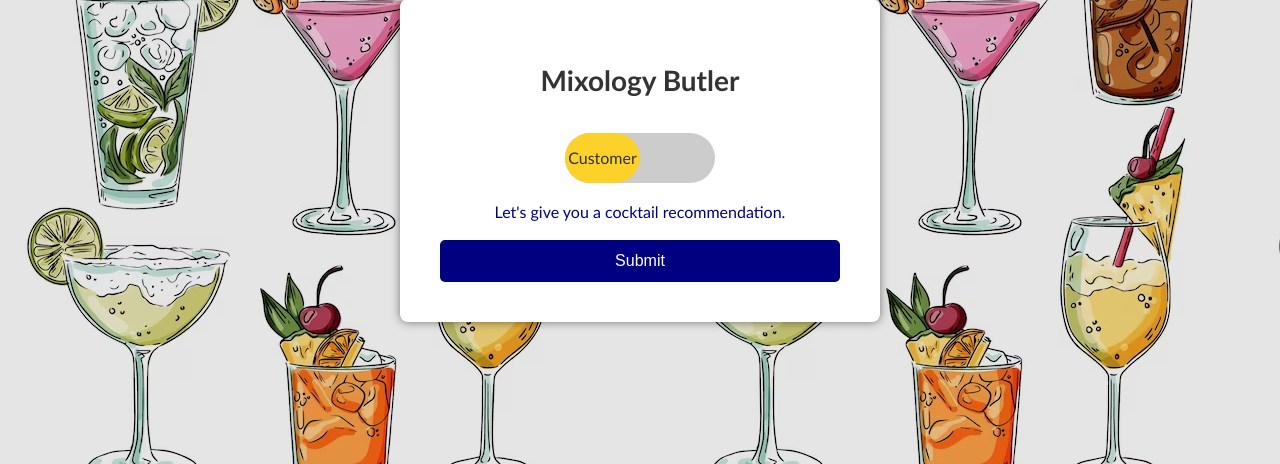
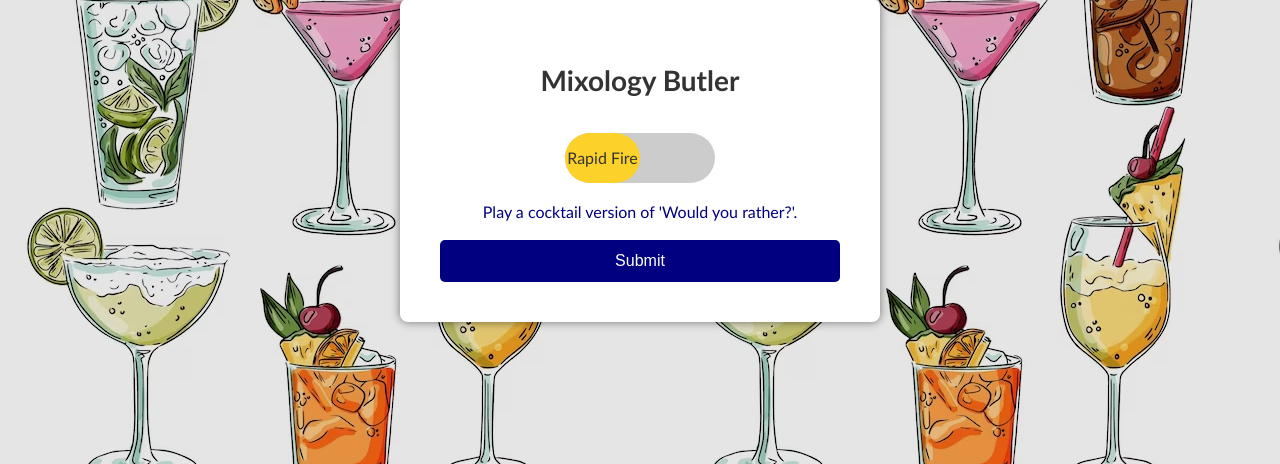
Before and after one commit to bugarin10/MIDS_MIX, a Flask app: page / in a window 1280 px wide. Shown: the part 101-565 px from the top of the page. Run offline with Flask 3, Linux system fonts and the light colour scheme.

Commit message:
Made changes to toggle and subheadings

```diff
--- a/static/css/toggle.css
+++ b/static/css/toggle.css
@@ -31,7 +31,7 @@
 }
 
 .toggle-label::before {
-    content: 'Customer';
+    content: 'Rapid Fire';
     position: absolute;
     top: 50%;
     left: 0;
@@ -48,7 +48,7 @@
 .toggle-input:checked + .toggle-label::before {
     transform: translateY(-50%) translateX(100%);
     background-color: navy; /* Blue for bar owners */
-    content: 'Bar Owner';
+    content: 'Survey';
     color: white;
     /* Adjusting position of text in toggle button */
     text-align: center;
--- a/templates/index.html
+++ b/templates/index.html
@@ -12,7 +12,7 @@
 
 <!-- Add dynamic class based on user type -->
 
-{% set user_type = 'Customer' %}
+{% set user_type = 'Rapid Fire' %}
 
 <div class="container">
     <div class="header">
@@ -25,10 +25,10 @@
     </div>
 
     <p id="userTypeText">
-        {% if user_type == "Customer" %}
-            Let's give you a cocktail recommendation.
+        {% if user_type == "Rapid Fire" %}
+            Play a cocktail version of 'Would you rather?'.
         {% else %}
-            Let's give your customers some drinks to choose from.
+            How would you describe your ideal cocktail?
         {% endif %}
     </p>
 
@@ -43,14 +43,14 @@
 
         toggle.addEventListener('change', () => {
             if (toggle.checked) {
-                userTypeText.textContent = "Let's give your customers some drinks to choose from.";
+                userTypeText.textContent = "How would you describe your ideal cocktail?";
             } else {
-                userTypeText.textContent = "Let's give you a cocktail recommendation.";
+                userTypeText.textContent = "Play a cocktail version of 'Would you rather?'.";
             }
         });
 
         submitBtn.addEventListener('click', () => {
-            const user_type = toggle.checked ? 'Owner' : 'Customer';
+            const user_type = toggle.checked ? 'Survey' : 'Rapid Fire';
             window.location.href = `/${user_type}`;
         });
     });
```
Also changed, not shown: 1 other file.
